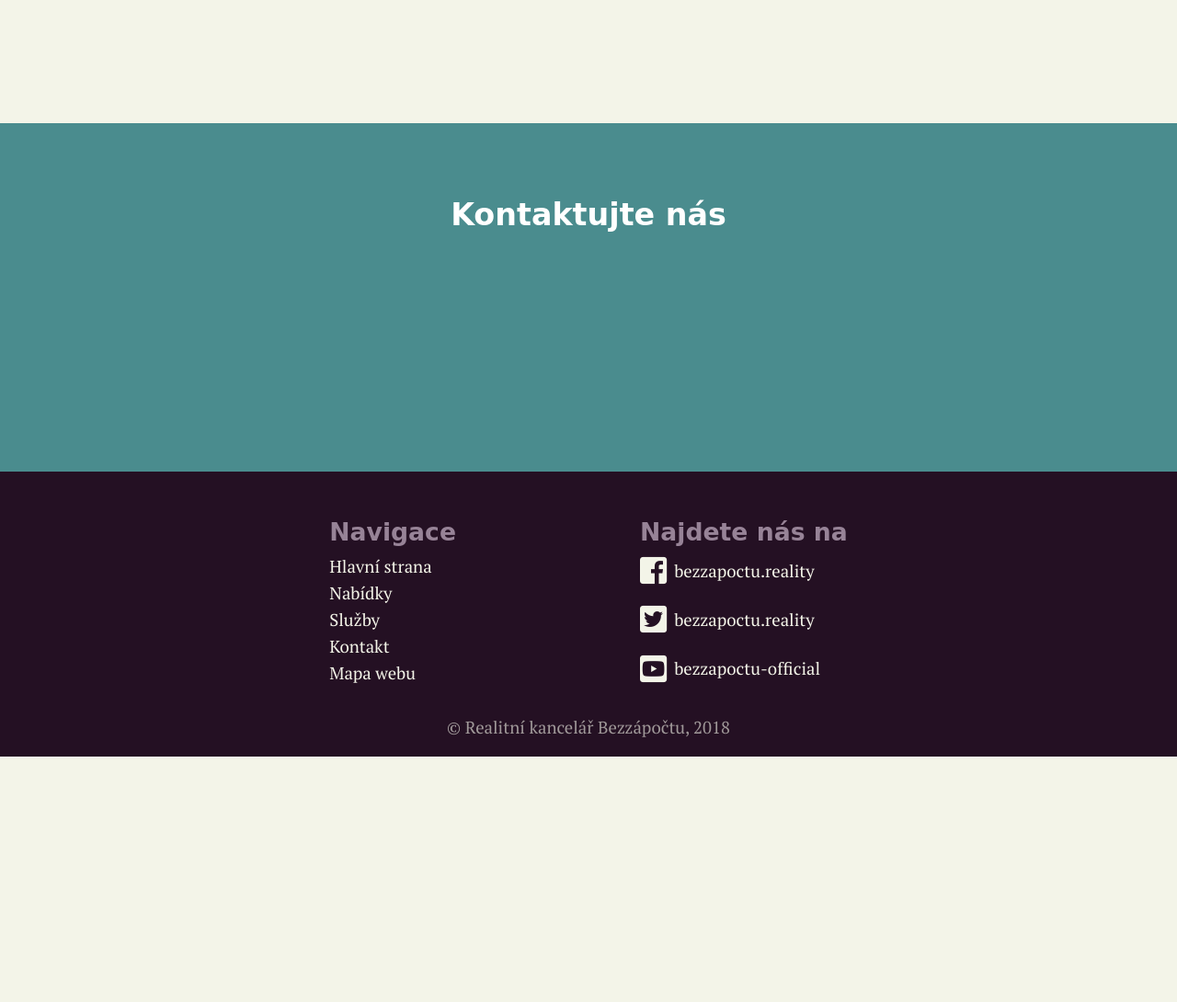
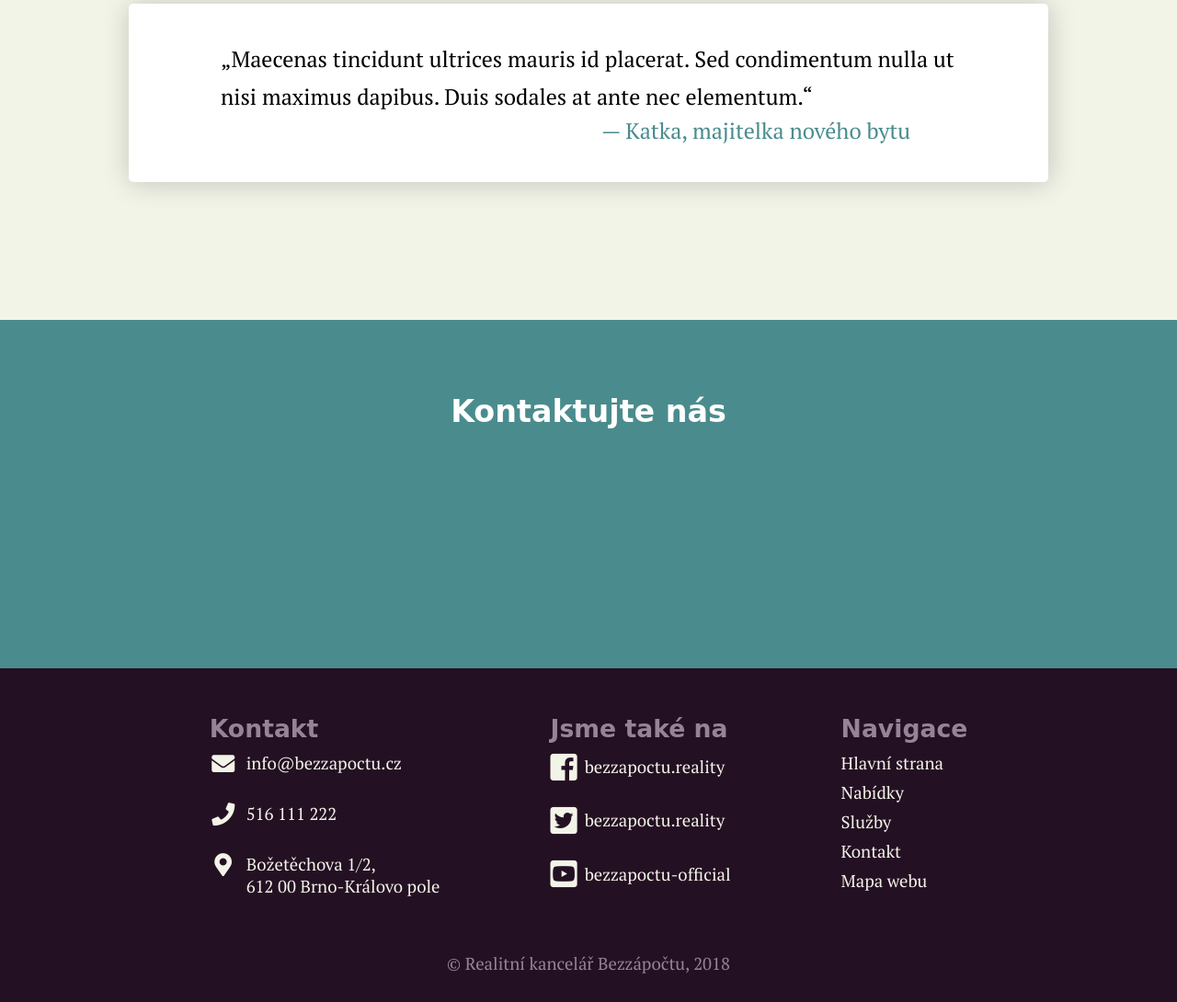
Before and after one commit to janch32/ITW-Projekt2, a plain HTML site: page index.html in a window 1280 px wide. Shown: the part 2978-4068 px from the top of the page at 92% size. Before the commit the page ends 3801 px from the top, so only its background shows below. Drawn offline with Linux system fonts and the light colour scheme; a web font is replaced by a local one.

Commit message:
Dokončená patička

```diff
--- a/assets/index-style.css
+++ b/assets/index-style.css
@@ -111,9 +111,31 @@ header.floating{
 	top: 0px;
 }
 
-#reference{
+#reference-container{
 	margin-top: 50px;
 	margin-bottom: 150px;
+}
+
+#references{
+	max-width: 1000px;
+	margin: 20px auto;
+	padding-left: 100px;
+	padding-right: 100px;
+}
+
+.reference{
+	font-size: 18pt;
+}
+
+.reference .customer{
+	text-align: right;
+	padding-right: 50px;
+	color: #4A8C8E;
+}
+
+.reference .customer:before{
+	content: '—';
+	margin-right: 5px;
 }
 
 #kontakt{
--- a/assets/main-style.css
+++ b/assets/main-style.css
@@ -148,12 +148,12 @@ footer{
 	color: #F3F4E8;
 	padding: 50px 10px;
 	margin-top: 80px;
-	padding-bottom: 20px;
+	padding-bottom: 30px;
 	display: flex;
 }
 
 #copyright{
-	opacity: 0.6;
+	color: #978397;
 	clear: both;
 	text-align: center;
 	margin-top: 30px;
@@ -166,20 +166,39 @@ footer h3{
 
 footer a{
 	color: inherit;
+	text-decoration: none;
+}
+
+footer .contact{
+	display: flex;
+	flex-flow: column;
+}
+
+footer .contact > a, footer .contact > span{
+	margin-bottom: 30px;
+	display: flex;
+}
+
+footer .contact i{
+	margin-right: 10px;
+	font-size: 25px;
+	width: 30px;
+	text-align: center;
 }
 
 footer nav{
 	display: flex;
 	flex-flow: column;
+	float: right;
+	margin-left: 120px;
 }
 
 footer nav a{
-	margin-bottom: 5px;
-	text-decoration: none;
+	margin-bottom: 8px;
 }
 
 footer .social{
-	margin-left: 200px;
+	margin-left: 120px;
 	float: right;
 	display: flex;
 	flex-flow: column;
@@ -189,7 +208,7 @@ footer .social a{
 	text-decoration: none;
 	display: inline-flex;
 	align-items: center;
-	margin-bottom: 20px;
+	margin-bottom: 25px;
 	margin-right: auto;
 }
 
@@ -304,3 +323,11 @@ footer .social i{
 .offer p{
 	padding: 10px 0px;
 }
+
+.quotation:before{
+	content: '„';
+}
+
+.quotation:after{
+	content: '“';
+}
--- a/index.html
+++ b/index.html
@@ -125,8 +125,14 @@
 					</div>
 				</section>
 			</div>
-			<section id="reference">
+			<section id="reference-container">
 				<h2>Zkušenosti našich zákazníků</h2>
+				<div id="references" class="card">
+						<div class="reference">
+							<p class="quotation">Maecenas tincidunt ultrices mauris id placerat. Sed condimentum nulla ut nisi maximus dapibus. Duis sodales at ante nec elementum.</p>
+							<div class="customer">Katka, majitelka nového bytu</div>
+						</div>
+				</div>
 			</section>
 			<div id="kontakt">
 				<section>
@@ -136,12 +142,6 @@
 		</main>
 		<footer>
 			<section>
-					<div class="social">
-						<h3>Najdete nás na</h3>
-						<a href="#"><i class="fab fa-facebook-square"></i> bezzapoctu.reality</a>
-						<a href="#"><i class="fab fa-twitter-square"></i> bezzapoctu.reality</a>
-						<a href="#"><i class="fab fa-youtube-square"></i> bezzapoctu-official</a>
-					</div>
 				<nav>
 					<h3>Navigace</h3>
 					<a href="index.html">Hlavní strana</a>
@@ -150,6 +150,18 @@
 					<a href="kontakt.html">Kontakt</a>
 					<a href="mapa-webu.html">Mapa webu</a>
 				</nav>
+				<div class="social">
+					<h3>Jsme také na</h3>
+					<a href="#"><i class="fab fa-facebook-square"></i> bezzapoctu.reality</a>
+					<a href="#"><i class="fab fa-twitter-square"></i> bezzapoctu.reality</a>
+					<a href="#"><i class="fab fa-youtube-square"></i> bezzapoctu-official</a>
+				</div>
+				<div class="contact">
+					<h3>Kontakt</h3>
+					<a href="#"><i class="fas fa-envelope"></i> info@bezzapoctu.cz</a>
+					<span><i class="fas fa-phone"></i> 516 111 222</span>
+					<span><i class="fas fa-map-marker-alt"></i> <span>Božetěchova 1/2,<br>612 00 Brno-Královo pole</span></span>
+				</div>
 				<div id="copyright">&copy; Realitní kancelář Bezzápočtu, 2018</div>
 			</section>
 		</footer>
```
Also changed, not shown: kontakt.html (+17 -1 lines). Lines whose indentation alone changed are shown as unchanged.
